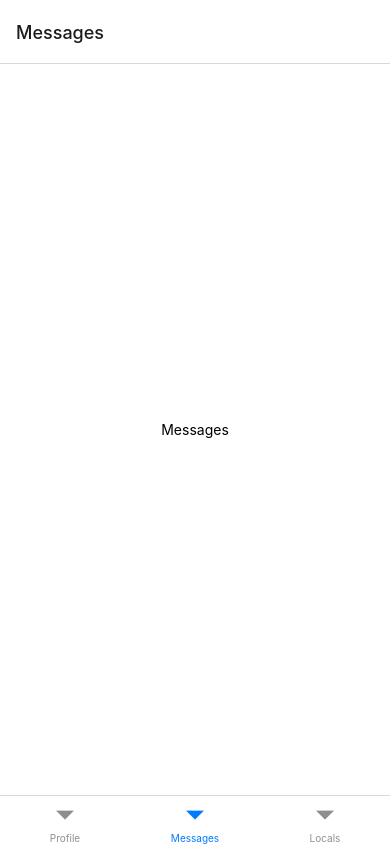
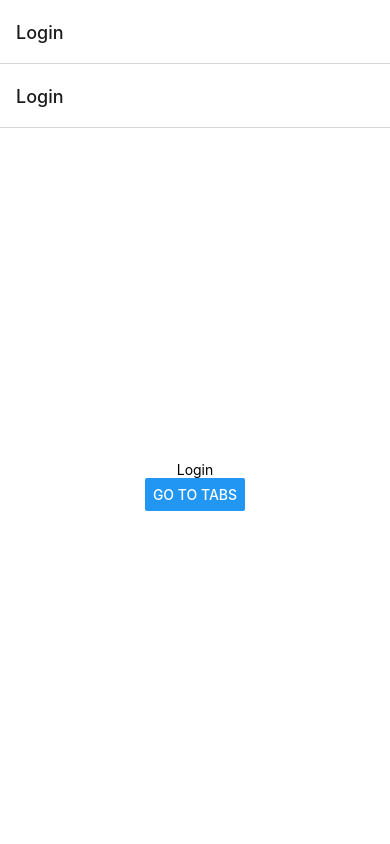
Before and after one commit to Codify-Club-Berkeley/SWiiFT-frontend, a React Native app in the folder app/: screen /Messages in a window 390 px wide. Built offline with nearby package versions, Linux system fonts and the light colour scheme.

Commit message:
Further fleshed out navigation system

```diff
--- a/app/App.tsx
+++ b/app/App.tsx
@@ -3,10 +3,10 @@ import { StyleSheet, Text, View } from "react-native";
 
 import { registerRootComponent } from "expo";
 
-import TabNavigation from "./navigation/TabNavigation";
+import RootNavigation from "./navigation/RootNavigation";
 
 export default function App() {
-  return <TabNavigation></TabNavigation>;
+  return <RootNavigation></RootNavigation>;
 }
 registerRootComponent(App);
 
--- /dev/null
+++ b/app/navigation/AppEntryNavigation.tsx
@@ -0,0 +1,15 @@
+import React from "react";
+import { NavigationContainer } from "@react-navigation/native";
+import { createNativeStackNavigator } from "@react-navigation/native-stack";
+
+const Entry = createNativeStackNavigator();
+
+import Login from "../pages/setup-and-login/Login";
+
+export default function AppEntryNavigator() {
+  return (
+    <Entry.Navigator>
+      <Entry.Screen name="Login" component={Login}></Entry.Screen>
+    </Entry.Navigator>
+  );
+}
--- /dev/null
+++ b/app/navigation/RootNavigation.tsx
@@ -0,0 +1,19 @@
+import React from "react";
+import { NavigationContainer } from "@react-navigation/native";
+import { createNativeStackNavigator } from "@react-navigation/native-stack";
+
+const Root = createNativeStackNavigator();
+
+import TabNavigation from "./TabNavigation";
+import AppEntryNavigator from "./AppEntryNavigation";
+
+export default function RootNavigation() {
+  return (
+    <NavigationContainer>
+      <Root.Navigator>
+        <Root.Screen name="Login" component={AppEntryNavigator}></Root.Screen>
+        <Root.Screen name="Tab" component={TabNavigation}></Root.Screen>
+      </Root.Navigator>
+    </NavigationContainer>
+  );
+}
--- a/app/navigation/TabNavigation.tsx
+++ b/app/navigation/TabNavigation.tsx
@@ -1,21 +1,28 @@
 import React from "react";
-import { LinkingOptions, NavigationContainer } from "@react-navigation/native";
+import { NavigationContainer } from "@react-navigation/native";
 import { createBottomTabNavigator } from "@react-navigation/bottom-tabs";
 
-import Profile from "../pages/profiles/Profile";
-import Messages from "../pages/messages/Messages";
-import Locals from "../pages/explore/Locals";
+import ProfileNavigator from "./TabNavigationNavigators/ProfileNavigation";
+import LocalsNavigator from "./TabNavigationNavigators/LocalsNavigation";
+import MessagesNavigator from "./TabNavigationNavigators/MessagesNavigation";
 
 const Tab = createBottomTabNavigator();
 
 export default function TabNavigation() {
   return (
-    <NavigationContainer>
-      <Tab.Navigator>
-        <Tab.Screen name="Profile" component={Profile}></Tab.Screen>
-        <Tab.Screen name="Messages" component={Messages}></Tab.Screen>
-        <Tab.Screen name="Locals" component={Locals}></Tab.Screen>
-      </Tab.Navigator>
-    </NavigationContainer>
+    <Tab.Navigator>
+      <Tab.Screen
+        name="ProfileNavigator"
+        component={ProfileNavigator}
+      ></Tab.Screen>
+      <Tab.Screen
+        name="MessagesNavigator"
+        component={MessagesNavigator}
+      ></Tab.Screen>
+      <Tab.Screen
+        name="LocalsNavigator"
+        component={LocalsNavigator}
+      ></Tab.Screen>
+    </Tab.Navigator>
   );
 }
--- /dev/null
+++ b/app/navigation/TabNavigationNavigators/LocalsNavigation.tsx
@@ -0,0 +1,15 @@
+import React from "react";
+import { NavigationContainer } from "@react-navigation/native";
+import { createNativeStackNavigator } from "@react-navigation/native-stack";
+
+const LocalNav = createNativeStackNavigator();
+
+import Locals from "../../pages/explore/Locals";
+
+export default function LocalsNavigator() {
+  return (
+    <LocalNav.Navigator>
+      <LocalNav.Screen name="Locals" component={Locals}></LocalNav.Screen>
+    </LocalNav.Navigator>
+  );
+}
--- /dev/null
+++ b/app/navigation/TabNavigationNavigators/MessagesNavigation.tsx
@@ -0,0 +1,18 @@
+import React from "react";
+import { NavigationContainer } from "@react-navigation/native";
+import { createNativeStackNavigator } from "@react-navigation/native-stack";
+
+const MessagesNav = createNativeStackNavigator();
+
+import Messages from "../../pages/messages/Messages";
+
+export default function MessagesNavigator() {
+  return (
+    <MessagesNav.Navigator>
+      <MessagesNav.Screen
+        name="Messages"
+        component={Messages}
+      ></MessagesNav.Screen>
+    </MessagesNav.Navigator>
+  );
+}
--- /dev/null
+++ b/app/navigation/TabNavigationNavigators/ProfileNavigation.tsx
@@ -0,0 +1,18 @@
+import React from "react";
+import { NavigationContainer } from "@react-navigation/native";
+import { createNativeStackNavigator } from "@react-navigation/native-stack";
+
+const ProfileNav = createNativeStackNavigator();
+
+import Profile from "../../pages/profiles/Profile";
+
+export default function ProfileNavigator() {
+  return (
+    <ProfileNav.Navigator>
+      <ProfileNav.Screen
+        name="Profiles"
+        component={Profile}
+      ></ProfileNav.Screen>
+    </ProfileNav.Navigator>
+  );
+}
--- a/app/package.json
+++ b/app/package.json
@@ -11,12 +11,14 @@
   "dependencies": {
     "@react-navigation/bottom-tabs": "^6.5.5",
     "@react-navigation/native": "^6.1.4",
+    "@react-navigation/native-stack": "^6.9.10",
     "expo": "~47.0.12",
     "expo-status-bar": "~1.4.2",
     "react": "18.1.0",
     "react-dom": "18.1.0",
     "react-native": "0.70.5",
     "react-native-safe-area-context": "4.4.1",
+    "react-native-screens": "^3.20.0",
     "react-native-web": "~0.18.9"
   },
   "devDependencies": {
--- /dev/null
+++ b/app/pages/setup-and-login/Login.tsx
@@ -0,0 +1,27 @@
+import { StatusBar } from "expo-status-bar";
+import { StyleSheet, Text, View, Button } from "react-native";
+
+/**
+ * Fix for "navigation implicitly has type any"
+ * https://stackoverflow.com/questions/63132548/react-navigation-5-error-binding-element-navigation-implicitly-has-an-any-ty
+ * https://reactnavigation.org/docs/typescript/
+ */
+
+export default function Login({ navigation }) {
+  return (
+    <View style={styles.container}>
+      <Text>Login</Text>
+      <Button title="Go to Tabs" onPress={() => navigation.navigate("Tab")} />
+      <StatusBar style="auto" />
+    </View>
+  );
+}
+
+const styles = StyleSheet.create({
+  container: {
+    flex: 1,
+    backgroundColor: "#fff",
+    alignItems: "center",
+    justifyContent: "center",
+  },
+});
```
Also changed, not shown: app/navigation/CreateProfileNavigation.tsx (deleted), 1 other file (tests, documents, lock files or other folders).
